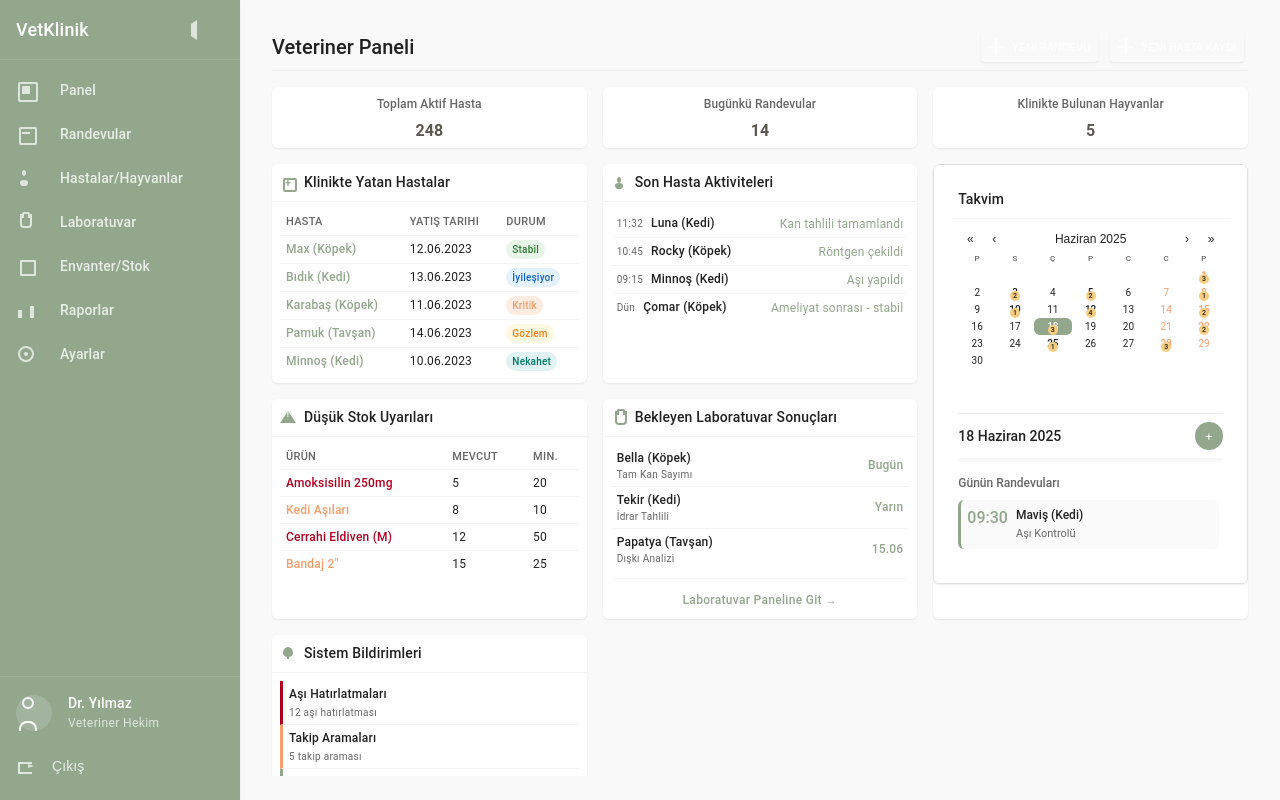
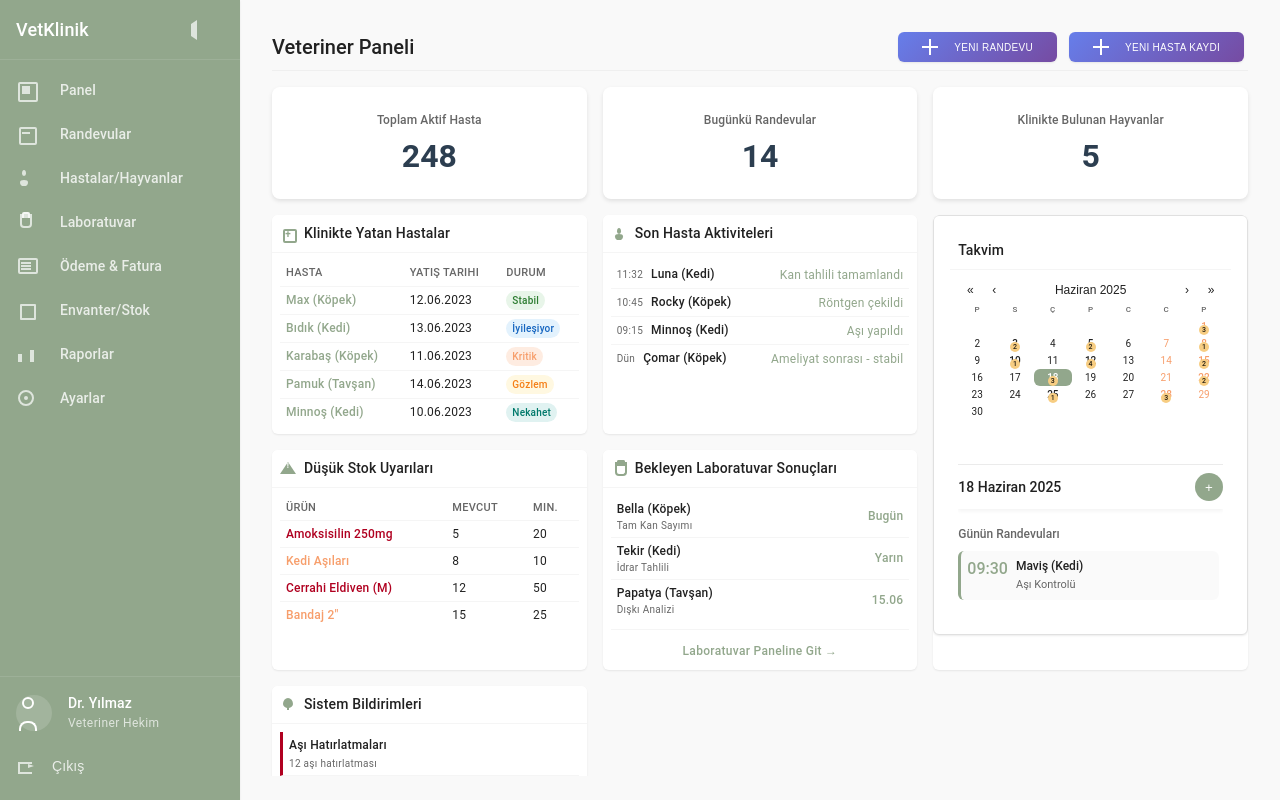
Before and after one commit to HSSVET/HSS-fronted, a React (Create React App) app: page / in a window 1280 px wide. Built offline with nearby package versions, Linux system fonts and the light colour scheme; no server answers.

Commit message:
feat: Integrate billing module into main application

```diff
--- a/src/App.tsx
+++ b/src/App.tsx
@@ -5,6 +5,7 @@ import { Dashboard } from './features/dashboard';
 import { AnimalPage, AnimalDetailPage } from './features/animals';
 import { AppointmentPage } from './features/appointments';
 import { LabDashboard, LabTestTypes } from './features/laboratory';
+import { Billing } from './features/billing';
 import './shared/styles/App.css';
 
 function App() {
@@ -19,6 +20,7 @@ function App() {
           <Route path="/appointments" element={<AppointmentPage />} />
           <Route path="/laboratory" element={<LabDashboard />} />
           <Route path="/laboratory/test-types" element={<LabTestTypes />} />
+          <Route path="/billing" element={<Billing />} />
           <Route path="/inventory" element={<div>Envanter/Stok Sayfası (Yakında)</div>} />
           <Route path="/reports" element={<div>Raporlar Sayfası (Yakında)</div>} />
           <Route path="/settings" element={<div>Ayarlar Sayfası (Yakında)</div>} />
--- a/src/constants/index.ts
+++ b/src/constants/index.ts
@@ -13,6 +13,7 @@ export const ROUTES = {
   ANIMALS: '/animals',
   APPOINTMENTS: '/appointments',
   LABORATORY: '/laboratory',
+  BILLING: '/billing',
 } as const;
 
 // Status types
--- a/src/shared/components/Sidebar.tsx
+++ b/src/shared/components/Sidebar.tsx
@@ -27,6 +27,7 @@ const Sidebar: React.FC<SidebarProps> = ({ collapsed, toggleSidebar }) => {
     { icon: 'icon-calendar', text: 'Randevular', path: '/appointments' },
     { icon: 'icon-paw', text: 'Hastalar/Hayvanlar', path: '/animals' },
     { icon: 'icon-lab', text: 'Laboratuvar', path: '/laboratory' },
+    { icon: 'icon-billing', text: 'Ödeme & Fatura', path: '/billing' },
     { icon: 'icon-box', text: 'Envanter/Stok', path: '/inventory' },
     { icon: 'icon-chart', text: 'Raporlar', path: '/reports' },
     { icon: 'icon-settings', text: 'Ayarlar', path: '/settings' },
--- a/src/shared/styles/components/Sidebar.css
+++ b/src/shared/styles/components/Sidebar.css
@@ -132,6 +132,51 @@
   height: 6px;
   background-color: currentColor;
   border-radius: 50% 50% 50% 50% / 40% 40% 60% 60%;
+}
+
+.icon-lab::before {
+  content: '';
+  position: absolute;
+  top: 3px;
+  left: 6px;
+  width: 8px;
+  height: 10px;
+  border: 2px solid currentColor;
+  border-radius: 0 0 4px 4px;
+  border-top: none;
+}
+
+.icon-lab::after {
+  content: '';
+  position: absolute;
+  top: 2px;
+  left: 8px;
+  width: 4px;
+  height: 4px;
+  background-color: currentColor;
+  border-radius: 50%;
+}
+
+.icon-billing::before {
+  content: '';
+  position: absolute;
+  top: 2px;
+  left: 2px;
+  width: 16px;
+  height: 12px;
+  border: 2px solid currentColor;
+  border-radius: 2px;
+}
+
+.icon-billing::after {
+  content: '';
+  position: absolute;
+  top: 6px;
+  left: 5px;
+  width: 10px;
+  height: 2px;
+  background-color: currentColor;
+  box-shadow: 0 3px 0 currentColor, 0 6px 0 currentColor;
 }
 
 .icon-box::before {
```
